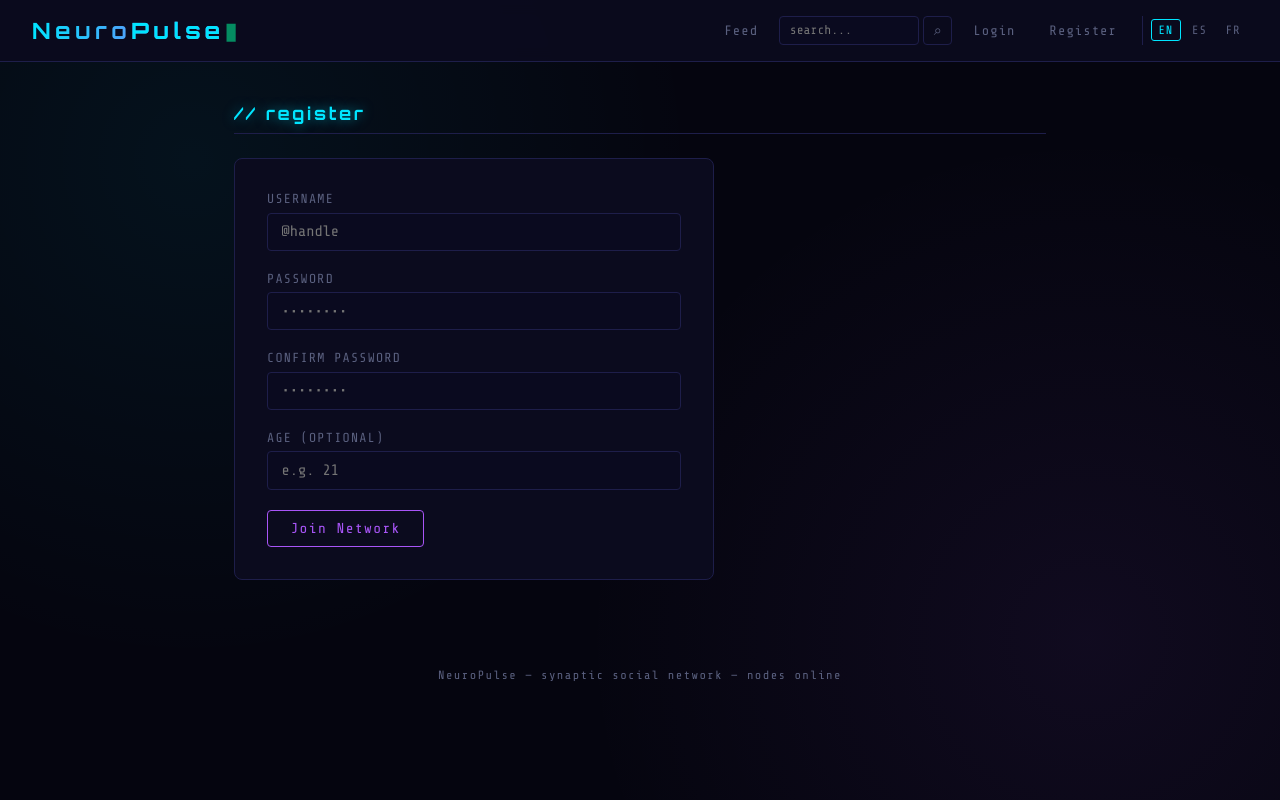
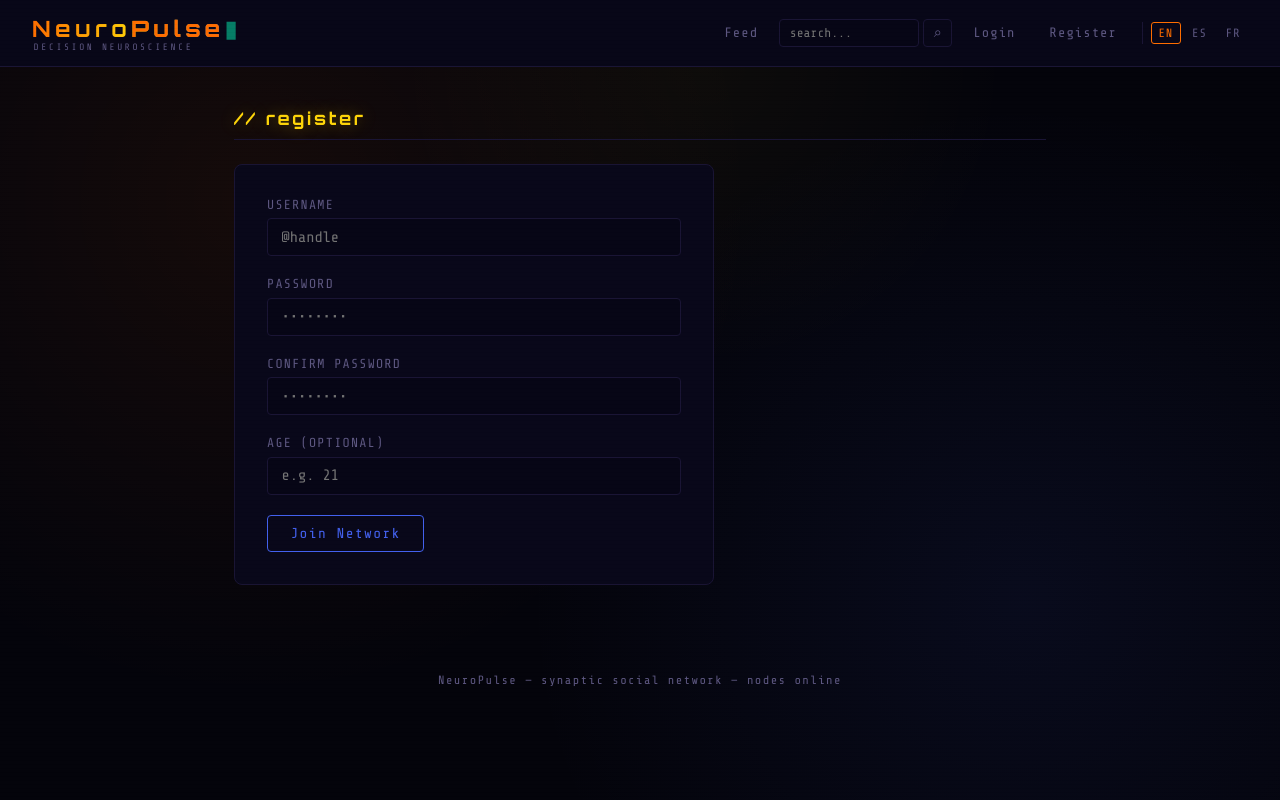
Before and after one commit to abedoya-norena/Twitter, a FastAPI app: page /create_user in a window 1280 px wide. Run offline with FastAPI, Linux system fonts and the light colour scheme.

Commit message:
Retheme to fMRI / decision neuroscience aesthetic

```diff
--- a/static/style.css
+++ b/static/style.css
@@ -1,17 +1,18 @@
 @import url('https://fonts.googleapis.com/css2?family=Share+Tech+Mono&family=Orbitron:wght@400;700&display=swap');
 
 :root {
-  --bg:       #05050f;
-  --surface:  #0b0b1e;
-  --border:   #1e1e4a;
-  --cyan:     #00e5ff;
-  --purple:   #a855f7;
-  --green:    #00ff9f;
-  --pink:     #ff4dff;
-  --text:     #c8d0ff;
-  --muted:    #5a607f;
-  --danger:   #ff4566;
-  --success:  #00ff9f;
+  --bg:      #04040b;
+  --surface: #09081a;
+  --border:  #1a1535;
+  --cyan:    #ff6d00;   /* fMRI activation orange  */
+  --purple:  #4361ee;   /* deactivation cool blue  */
+  --green:   #06d6a0;   /* dopamine / reward green */
+  --pink:    #f72585;   /* amygdala / threat       */
+  --hot:     #ffd60a;   /* peak-activation yellow  */
+  --text:    #e0daf5;
+  --muted:   #5e5882;
+  --danger:  #f72585;
+  --success: #06d6a0;
 }
 
 *, *::before, *::after { box-sizing: border-box; margin: 0; padding: 0; }
@@ -24,28 +25,47 @@
   font-family: 'Share Tech Mono', 'Courier New', monospace;
   min-height: 100vh;
   background-image:
-    radial-gradient(circle at 15% 20%, rgba(0,229,255,.06) 0%, transparent 40%),
-    radial-gradient(circle at 85% 80%, rgba(168,85,247,.07) 0%, transparent 40%);
+    radial-gradient(circle at 20% 25%, rgba(255,109,0,.07) 0%, transparent 42%),
+    radial-gradient(circle at 80% 75%, rgba(67,97,238,.08) 0%, transparent 42%),
+    radial-gradient(circle at 55% 8%,  rgba(255,214,10,.04) 0%, transparent 30%);
+}
+
+/* subtle MRI-monitor scan-line overlay */
+body::after {
+  content: '';
+  position: fixed;
+  inset: 0;
+  background: repeating-linear-gradient(
+    0deg,
+    transparent,
+    transparent 3px,
+    rgba(0,0,0,.022) 3px,
+    rgba(0,0,0,.022) 4px
+  );
+  pointer-events: none;
+  z-index: 9999;
 }
 
 header {
-  background: rgba(11,11,30,.95);
+  background: rgba(9,8,26,.96);
   border-bottom: 1px solid var(--border);
-  padding: 1rem 2rem;
+  padding: .85rem 2rem;
   display: flex;
   align-items: center;
   justify-content: space-between;
   position: sticky;
   top: 0;
   z-index: 100;
-  backdrop-filter: blur(8px);
+  backdrop-filter: blur(10px);
 }
+
+.header-brand { display: flex; flex-direction: column; gap: .05rem; }
 
 header h1 {
   font-family: 'Orbitron', sans-serif;
   font-size: 1.4rem;
   letter-spacing: .2em;
-  background: linear-gradient(90deg, var(--cyan), var(--purple));
+  background: linear-gradient(90deg, var(--cyan), var(--hot), var(--purple));
   -webkit-background-clip: text;
   -webkit-text-fill-color: transparent;
   background-clip: text;
@@ -54,18 +74,27 @@
 
 header h1 span.dot {
   -webkit-text-fill-color: var(--green);
-  animation: pulse-dot 2s ease-in-out infinite;
+  animation: pulse-dot 2.4s ease-in-out infinite;
+}
+
+.header-subtitle {
+  font-size: .58rem;
+  color: var(--muted);
+  letter-spacing: .28em;
+  text-transform: uppercase;
+  padding-left: .1rem;
 }
 
 @keyframes pulse-dot {
   0%, 100% { opacity: 1; }
-  50%       { opacity: .3; }
+  50%       { opacity: .15; }
 }
 
 nav {
   display: flex;
   gap: .5rem;
   flex-wrap: wrap;
+  align-items: center;
 }
 
 nav a {
@@ -95,8 +124,8 @@
   font-family: 'Orbitron', sans-serif;
   font-size: 1.1rem;
   letter-spacing: .15em;
-  color: var(--cyan);
-  text-shadow: 0 0 12px rgba(0,229,255,.5);
+  color: var(--hot);
+  text-shadow: 0 0 16px rgba(255,214,10,.35);
   margin-bottom: 1.5rem;
   border-bottom: 1px solid var(--border);
   padding-bottom: .6rem;
@@ -197,7 +235,7 @@
 input[type="password"],
 input[type="number"],
 textarea {
-  background: #0a0a1f;
+  background: #070616;
   border: 1px solid var(--border);
   border-radius: 4px;
   color: var(--text);
@@ -297,7 +335,7 @@
   gap: .25rem;
 }
 .nav-search input {
-  background: #0a0a1f;
+  background: #070616;
   border: 1px solid var(--border);
   border-radius: 4px;
   color: var(--text);
--- a/templates/base.html
+++ b/templates/base.html
@@ -9,7 +9,10 @@
 <body>
 
 <header>
-  <h1>Neuro<span style="-webkit-text-fill-color:var(--cyan)">Pulse</span><span class="dot">▮</span></h1>
+  <div class="header-brand">
+    <h1>Neuro<span style="-webkit-text-fill-color:var(--cyan)">Pulse</span><span class="dot">▮</span></h1>
+    <span class="header-subtitle">decision neuroscience</span>
+  </div>
   <nav>
     <a href="/">{{ t.nav_feed }}</a>
     <form method="get" action="/search" class="nav-search">
```
Also changed, not shown: other parts of static/style.css (+47 -36 lines), db_create.py (+53 -45 lines), static/neuron.svg.
